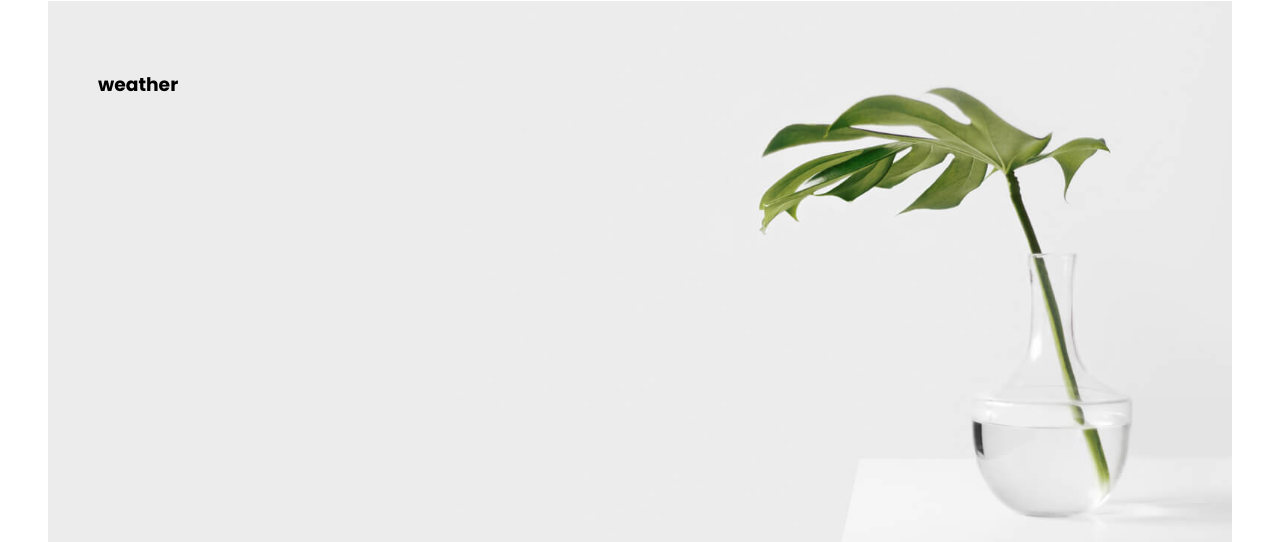
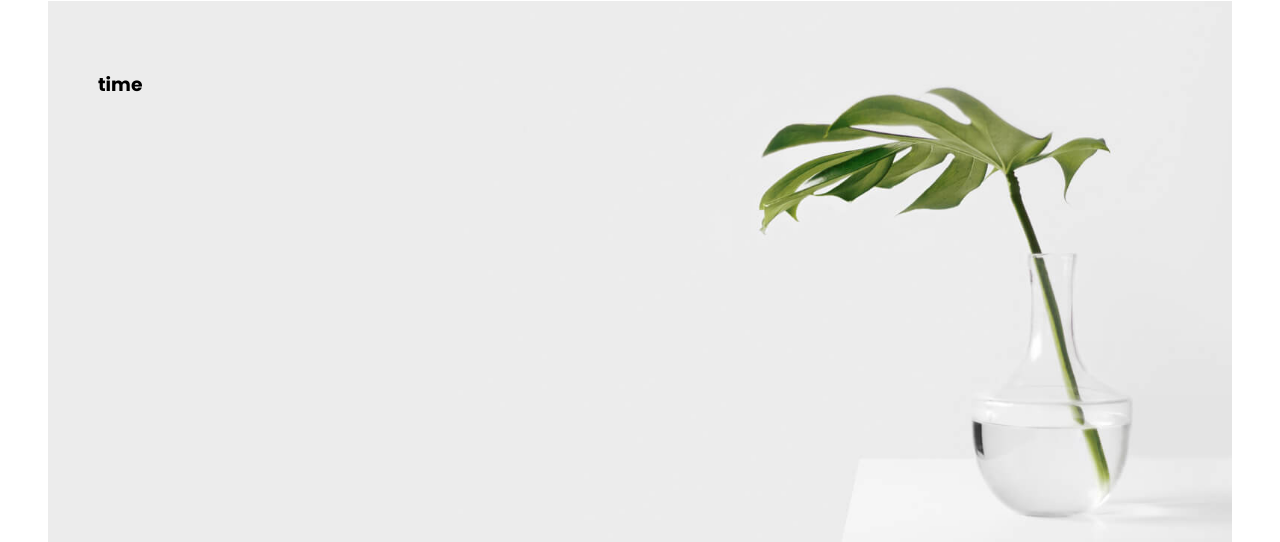
Before and after one commit to Ekaterina112/weather_app, a Next.js app: page /time in a window 1280 px wide. Shown: the part 123-665 px from the top of the page. Built offline with nearby package versions, Linux system fonts and the light colour scheme.

Commit message:
page weather ready

```diff
--- a/pages/404.js
+++ b/pages/404.js
@@ -1,4 +1,6 @@
 import {MainLayout} from "../components/MainLayout";
+import React from "react";
+
 
 export default function ErrorPage() {
     return <MainLayout>
--- a/pages/contacts.js
+++ b/pages/contacts.js
@@ -1,4 +1,5 @@
 import {MainLayout} from "../components/MainLayout";
+import React from "react";
 
 export default function Contacts() {
     return <MainLayout>
--- a/pages/time.js
+++ b/pages/time.js
@@ -3,6 +3,6 @@ import {MainLayout} from "../components/MainLayout";
 
 export default function Time() {
     return <MainLayout>
-        <h3>weather</h3>
+        <h3>time</h3>
     </MainLayout>
 }
--- a/styles/weather.module.css
+++ b/styles/weather.module.css
@@ -23,7 +23,7 @@
     margin: 10px 0;
     padding: 15px 15px;
     background-color: white;
-    box-shadow: 0 0 20px rgb(0 0 0/20%);
+    box-shadow: 0 0 20px rgb("0 0 0/20%");
 }
 
 @media screen and (max-width: 1199.98px) {
```
Also changed, not shown: pages/place.js (added).
